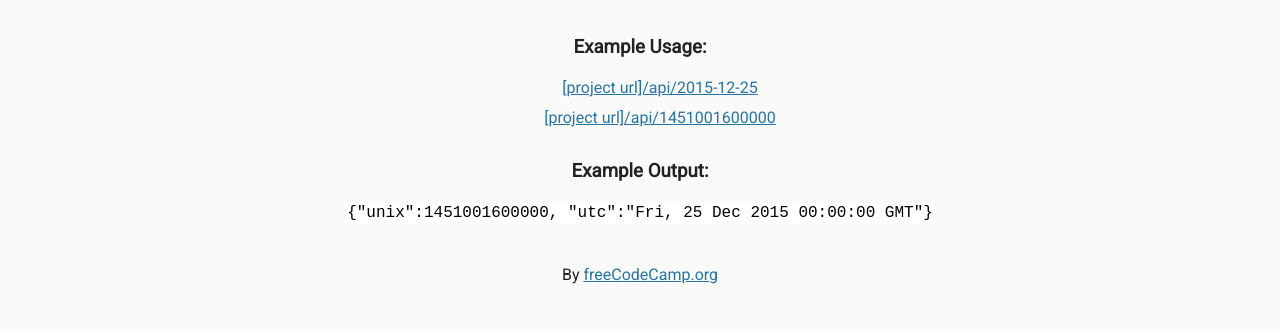
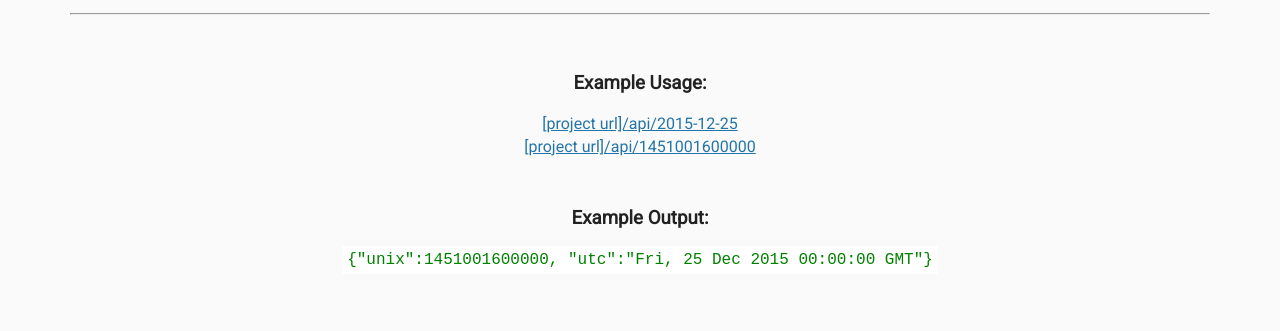
Before and after one commit to kristina-sparrow/fcc-backend-development, a website: page timestamp-microservice/views/index.html in a window 1280 px wide. Shown: the part 75-406 px from the top of the page. Drawn offline with Linux system fonts and the light colour scheme; files that its build step writes are made by us from their sources.

Commit message:
Finish timestamp microservice

```diff
--- a/timestamp-microservice/public/style.css
+++ b/timestamp-microservice/public/style.css
@@ -1,5 +1,3 @@
-/****** Main Styling ******/
-
 body {
   font-family: 'Roboto', sans-serif;
   font-size: 16px;
@@ -7,40 +5,49 @@ body {
   background-color: #FaFaFa;
   text-align: center;
   line-height: 1.4em;
+  display: flex;
+  flex-direction: column;
+  align-items: center;
+  justify-content: flex-start;
+  gap: 30px;
+}
+
+hr {
+  width: 90%;
+  margin-top: -15px;
 }
 
 .container {
-	padding: 0;
-	margin-top: 40px;
-}
-
-h3 {
-  margin-top: 30px;
-}
-
-hr {
-	margin: 25px;
-}
-
-.footer {
-	margin-top: 40px;
+  display: flex;
+  flex-direction: column;
+  align-items: center;
+  justify-content: center;
+  gap: 30px;
 }
 
 code {
   font-family: monospace;
-  padding: 2px;
-  color: black;
+  padding: 5px;
+  color: green;
   background-color: #fff;
 }
 
-ul {
-	list-style-type: none;
+a {
+  display: block;
+  color: #2574A9;
 }
 
-li {
-  margin-bottom: 0.5em;
+.footer {
+  width: 100%;
+  display: flex;
+  align-items: center;
+  justify-content: center;
+  gap: 10px;
+  padding: 20px;
+  color: #222;
 }
 
-a {
-	color: #2574A9;
+.footer i {
+  color: #222;
+  font-size: 1.1rem;
 }
--- a/timestamp-microservice/views/index.html
+++ b/timestamp-microservice/views/index.html
@@ -2,31 +2,37 @@
 
 <html>
    <head>
-      <title>Timestamp Microservice | freeCodeCamp.org</title>
-      <link rel="shortcut icon" href="https://cdn.freecodecamp.org/universal/favicons/favicon-32x32.png" type="image/x-icon"/>
+      <title>Timestamp Microservice</title>
       <link href="https://fonts.googleapis.com/css?family=Roboto" rel="stylesheet" type="text/css">
+      <script
+      src="https://kit.fontawesome.com/0f70dd3e5b.js"
+      crossorigin="anonymous"
+    ></script>
       <link href="style.css" rel="stylesheet" type="text/css">
    </head>
-
    <body>
     <h1>Timestamp Microservice</h1>
     <hr />
     <div class="container">
-      <h3>Example Usage:</h3>
-      <ul>
-        <li><a href="api/2015-12-25">[project url]/api/2015-12-25</a></li>
-        <li><a href="api/1451001600000">[project url]/api/1451001600000</a></li>
-      </ul>
-
-      <h3>Example Output:</h3>
-      <p>
+      <div class="example-usage">
+        <h3>Example Usage:</h3>
+        <a href="api/2015-12-25">[project url]/api/2015-12-25</a>
+        <a href="api/1451001600000">[project url]/api/1451001600000</a>
+      </div>
+      <div class="example-output">
+        <h3>Example Output:</h3>
         <code>{"unix":1451001600000, "utc":"Fri, 25 Dec 2015 00:00:00 GMT"}</code>
-      </p>
+      </div>
     </div>
     <div class="footer">
-      <p>
-        By <a href="https://www.freecodecamp.org/">freeCodeCamp.org</a>
-      </p>
+      <p>Built by Kristina Sparrow</p>
+      <a
+        href="https://github.com/kristina-sparrow"
+        target="_blank"
+        rel="noopener noreferrer"
+      >
+        <i class="fa-brands fa-github"></i>
+      </a>
     </div>
   </body>
 </html>
```
Also changed, not shown: timestamp-microservice/index.js (+19 -5 lines), timestamp-microservice/README.md, 2 other files. Lines whose indentation alone changed are shown as unchanged.
